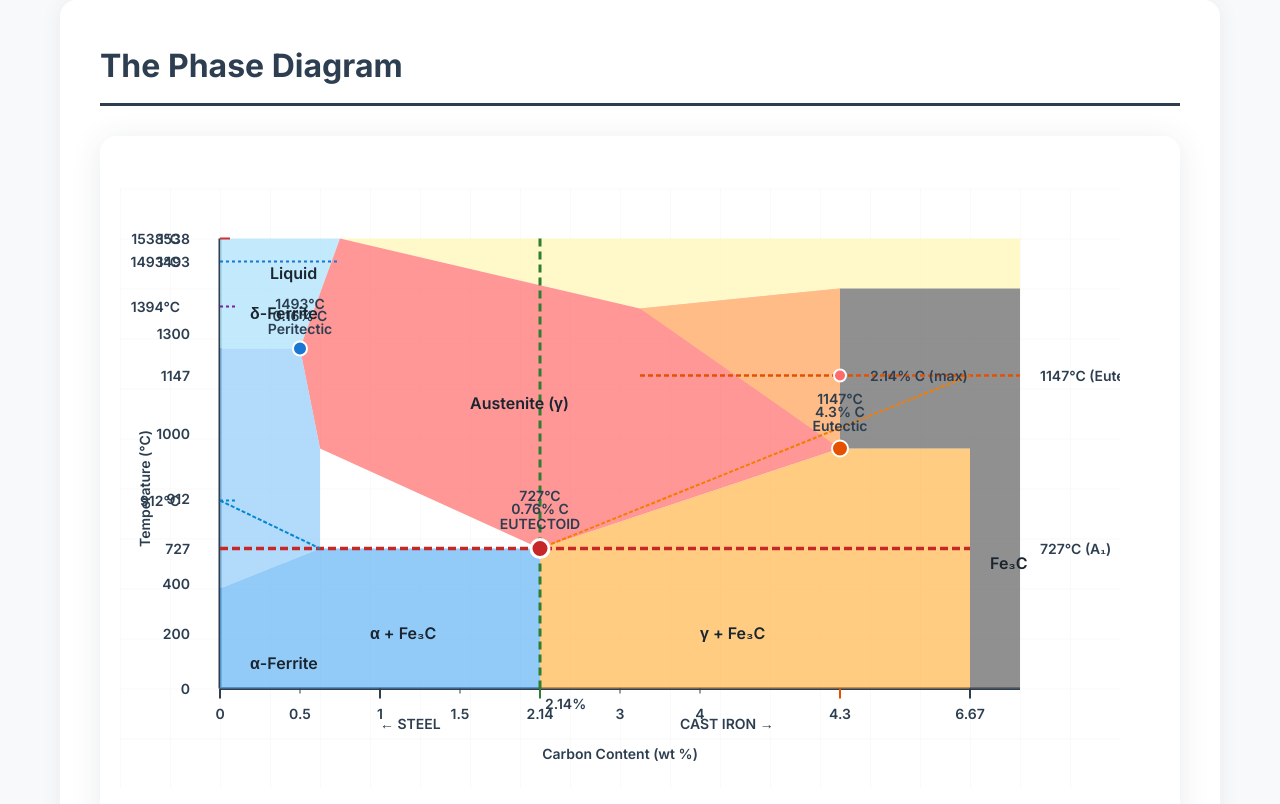
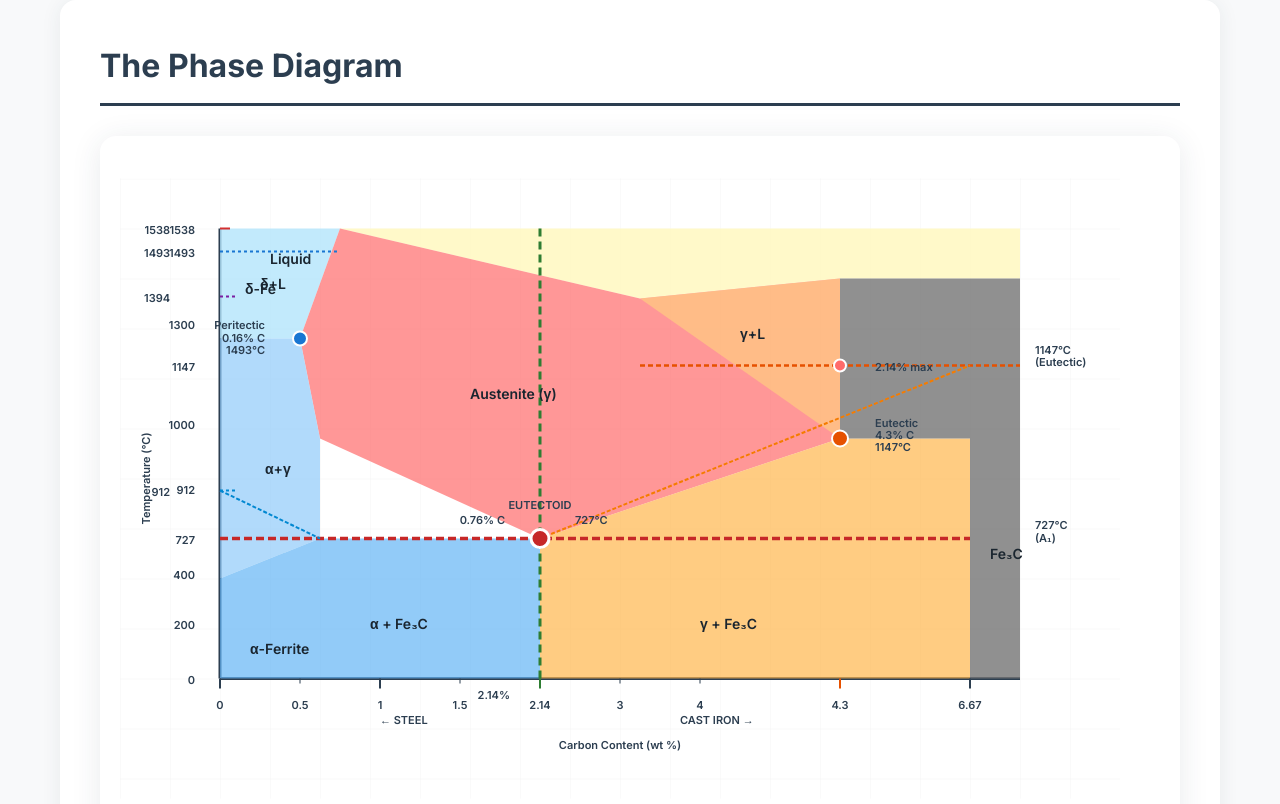
Before and after one commit to Abishek-Tiruvuru/biomaterialsppt, a plain HTML site: page index.html in a window 1280 px wide. Shown: the part 1117-1921 px from the top of the page. Drawn offline with Linux system fonts and the light colour scheme.

```diff
--- a/index.html
+++ b/index.html
@@ -131,14 +131,14 @@
 
         .diagram-label {
             font-family: 'Inter', sans-serif;
-            font-size: 14px;
+            font-size: 11px;
             font-weight: 600;
             fill: var(--primary);
         }
 
         .region-label {
             font-family: 'Inter', sans-serif;
-            font-size: 16px;
+            font-size: 14px;
             font-weight: 600;
             fill: var(--primary-dark);
         }
@@ -365,14 +365,14 @@
             <h2>The Phase Diagram</h2>
 
             <div class="diagram-wrapper">
-                <svg class="phase-diagram" viewBox="0 0 1000 600">
+                <svg class="phase-diagram" viewBox="0 0 1000 620">
                     <!-- Background grid -->
                     <defs>
                         <pattern id="grid" width="50" height="50" patternUnits="userSpaceOnUse">
                             <path d="M 50 0 L 0 0 0 50" fill="none" stroke="#e0e0e0" stroke-width="1" opacity="0.3"/>
                         </pattern>
                     </defs>
-                    <rect width="1000" height="600" fill="url(#grid)"/>
+                    <rect width="1000" height="620" fill="url(#grid)"/>
 
                     <!-- Axes -->
                     <line x1="100" y1="500" x2="900" y2="500" stroke="var(--primary)" stroke-width="3"/>
@@ -412,31 +412,33 @@
                     <path d="M 850 260 L 850 500 L 900 500 L 900 100 L 720 100 L 720 260 Z"
                           fill="#757575" opacity="0.8" class="phase-area" data-phase="Fe₃C"/>
 
-                    <!-- IMPORTANT TEMPERATURE LINES with labels -->
+                    <!-- IMPORTANT TEMPERATURE LINES with labels - REPOSITIONED -->
 
                     <!-- 1538°C - Melting point of pure Fe -->
                     <line x1="100" y1="50" x2="110" y2="50" stroke="#d32f2f" stroke-width="2"/>
-                    <text x="60" y="55" class="diagram-label" font-size="11" fill="#d32f2f" text-anchor="end">1538°C</text>
+                    <text x="50" y="55" class="diagram-label" font-size="10" fill="#d32f2f" text-anchor="end">1538</text>
 
                     <!-- 1493°C - Peritectic -->
                     <line x1="100" y1="73" x2="220" y2="73" stroke="#1976d2" stroke-width="2" stroke-dasharray="3,3"/>
-                    <text x="60" y="78" class="diagram-label" font-size="11" fill="#1976d2" text-anchor="end">1493°C</text>
+                    <text x="50" y="78" class="diagram-label" font-size="10" fill="#1976d2" text-anchor="end">1493</text>
 
                     <!-- 1394°C - Delta to Gamma -->
                     <line x1="100" y1="118" x2="115" y2="118" stroke="#7b1fa2" stroke-width="2" stroke-dasharray="3,3"/>
-                    <text x="60" y="123" class="diagram-label" font-size="11" fill="#7b1fa2" text-anchor="end">1394°C</text>
+                    <text x="50" y="123" class="diagram-label" font-size="10" fill="#7b1fa2" text-anchor="end">1394</text>
 
                     <!-- 1147°C - Eutectic -->
                     <line x1="520" y1="187" x2="900" y2="187" stroke="#e65100" stroke-width="2.5" stroke-dasharray="5,3"/>
-                    <text x="920" y="192" class="diagram-label" font-size="12" fill="#e65100" font-weight="600">1147°C (Eutectic)</text>
+                    <text x="915" y="175" class="diagram-label" font-size="11" fill="#e65100" font-weight="600">1147°C</text>
+                    <text x="915" y="187" class="diagram-label" font-size="10" fill="#e65100">(Eutectic)</text>
 
                     <!-- 912°C - A3 for pure Fe -->
                     <line x1="100" y1="312" x2="115" y2="312" stroke="#0288d1" stroke-width="2" stroke-dasharray="3,3"/>
-                    <text x="60" y="317" class="diagram-label" font-size="11" fill="#0288d1" text-anchor="end">912°C</text>
+                    <text x="50" y="317" class="diagram-label" font-size="10" fill="#0288d1" text-anchor="end">912</text>
 
                     <!-- 727°C - Eutectoid (A1) - MOST IMPORTANT -->
                     <line x1="100" y1="360" x2="850" y2="360" stroke="#c62828" stroke-width="3.5" stroke-dasharray="8,4"/>
-                    <text x="920" y="365" class="diagram-label" font-size="13" fill="#c62828" font-weight="700">727°C (A₁)</text>
+                    <text x="915" y="350" class="diagram-label" font-size="12" fill="#c62828" font-weight="700">727°C</text>
+                    <text x="915" y="363" class="diagram-label" font-size="10" fill="#c62828" font-weight="600">(A₁)</text>
 
                     <!-- A3 line (Ferrite-Austenite boundary) -->
                     <polyline points="100,312 200,360" stroke="#0288d1" stroke-width="2" fill="none" stroke-dasharray="4,2"/>
@@ -446,42 +448,45 @@
 
                     <!-- Steel vs Cast Iron boundary -->
                     <line x1="420" y1="50" x2="420" y2="500" stroke="#2e7d32" stroke-width="3" stroke-dasharray="8,5"/>
-                    <text x="260" y="540" class="diagram-label" font-size="16" fill="#2e7d32" font-weight="700">← STEEL</text>
-                    <text x="560" y="540" class="diagram-label" font-size="16" fill="#2e7d32" font-weight="700">CAST IRON →</text>
-                    <text x="425" y="520" class="diagram-label" font-size="11" fill="#2e7d32" text-anchor="start">2.14%</text>
+                    <text x="260" y="545" class="diagram-label" font-size="14" fill="#2e7d32" font-weight="700">← STEEL</text>
+                    <text x="560" y="545" class="diagram-label" font-size="14" fill="#2e7d32" font-weight="700">CAST IRON →</text>
+                    <text x="390" y="520" class="diagram-label" font-size="10" fill="#2e7d32" text-anchor="end">2.14%</text>
 
-                    <!-- Critical points with DETAILED LABELS -->
+                    <!-- Critical points with DETAILED LABELS - REPOSITIONED -->
 
                     <!-- Peritectic Point -->
                     <circle cx="180" cy="160" r="7" fill="#1976d2" stroke="white" stroke-width="2"/>
-                    <text x="180" y="145" class="diagram-label" text-anchor="middle" font-size="13" font-weight="700" fill="#1976d2">Peritectic</text>
-                    <text x="180" y="132" class="diagram-label" text-anchor="middle" font-size="10" fill="#1976d2">0.16% C</text>
-                    <text x="180" y="120" class="diagram-label" text-anchor="middle" font-size="10" fill="#1976d2">1493°C</text>
+                    <text x="145" y="150" class="diagram-label" text-anchor="end" font-size="12" font-weight="700" fill="#1976d2">Peritectic</text>
+                    <text x="145" y="163" class="diagram-label" text-anchor="end" font-size="9" fill="#1976d2">0.16% C</text>
+                    <text x="145" y="175" class="diagram-label" text-anchor="end" font-size="9" fill="#1976d2">1493°C</text>
 
                     <!-- Eutectoid Point -->
                     <circle cx="420" cy="360" r="9" fill="#c62828" stroke="white" stroke-width="3"/>
-                    <text x="420" y="340" class="diagram-label" text-anchor="middle" font-size="16" font-weight="700" fill="#c62828">EUTECTOID</text>
-                    <text x="420" y="325" class="diagram-label" text-anchor="middle" font-size="12" fill="#c62828" font-weight="600">0.76% C</text>
-                    <text x="420" y="312" class="diagram-label" text-anchor="middle" font-size="12" fill="#c62828" font-weight="600">727°C</text>
+                    <text x="420" y="330" class="diagram-label" text-anchor="middle" font-size="14" font-weight="700" fill="#c62828">EUTECTOID</text>
+                    <text x="385" y="345" class="diagram-label" text-anchor="end" font-size="11" fill="#c62828" font-weight="600">0.76% C</text>
+                    <text x="455" y="345" class="diagram-label" text-anchor="start" font-size="11" fill="#c62828" font-weight="600">727°C</text>
 
                     <!-- Eutectic Point -->
                     <circle cx="720" cy="260" r="8" fill="#e65100" stroke="white" stroke-width="2"/>
-                    <text x="720" y="242" class="diagram-label" text-anchor="middle" font-size="14" font-weight="700" fill="#e65100">Eutectic</text>
-                    <text x="720" y="228" class="diagram-label" text-anchor="middle" font-size="11" fill="#e65100">4.3% C</text>
-                    <text x="720" y="215" class="diagram-label" text-anchor="middle" font-size="11" fill="#e65100">1147°C</text>
+                    <text x="755" y="248" class="diagram-label" text-anchor="start" font-size="13" font-weight="700" fill="#e65100">Eutectic</text>
+                    <text x="755" y="260" class="diagram-label" text-anchor="start" font-size="10" fill="#e65100">4.3% C</text>
+                    <text x="755" y="272" class="diagram-label" text-anchor="start" font-size="10" fill="#e65100">1147°C</text>
 
                     <!-- Maximum carbon solubility in Austenite -->
                     <circle cx="720" cy="187" r="6" fill="#ff6b6b" stroke="white" stroke-width="2"/>
-                    <text x="750" y="192" class="diagram-label" font-size="10" fill="#ff6b6b">2.14% C (max)</text>
+                    <text x="755" y="192" class="diagram-label" font-size="9" fill="#ff6b6b">2.14% max</text>
 
-                    <!-- Phase labels -->
-                    <text x="130" y="130" class="region-label" font-size="15" fill="#1565c0">δ-Ferrite</text>
-                    <text x="130" y="480" class="region-label" font-size="16" fill="#1565c0">α-Ferrite</text>
-                    <text x="350" y="220" class="region-label" font-size="18" fill="#fff" font-weight="700">Austenite (γ)</text>
-                    <text x="250" y="450" class="region-label" font-size="15" fill="#0d47a1">α + Fe₃C</text>
-                    <text x="150" y="90" class="region-label" font-size="15" fill="#f57f17">Liquid</text>
-                    <text x="870" y="380" class="region-label" font-size="15" fill="#fff" font-weight="600">Fe₃C</text>
-                    <text x="580" y="450" class="region-label" font-size="14" fill="#e65100">γ + Fe₃C</text>
+                    <!-- Phase labels - REPOSITIONED -->
+                    <text x="125" y="115" class="region-label" font-size="13" fill="#1565c0">δ-Fe</text>
+                    <text x="130" y="475" class="region-label" font-size="14" fill="#1565c0">α-Ferrite</text>
+                    <text x="350" y="220" class="region-label" font-size="16" fill="#fff" font-weight="700">Austenite (γ)</text>
+                    <text x="250" y="450" class="region-label" font-size="13" fill="#0d47a1">α + Fe₃C</text>
+                    <text x="150" y="85" class="region-label" font-size="13" fill="#f57f17">Liquid</text>
+                    <text x="870" y="380" class="region-label" font-size="13" fill="#fff" font-weight="600">Fe₃C</text>
+                    <text x="580" y="450" class="region-label" font-size="12" fill="#e65100">γ + Fe₃C</text>
+                    <text x="145" y="295" class="region-label" font-size="11" fill="#0d47a1">α+γ</text>
+                    <text x="620" y="160" class="region-label" font-size="11" fill="#ff9800">γ+L</text>
+                    <text x="140" y="110" class="region-label" font-size="11" fill="#1976d2">δ+L</text>
 
                     <!-- X-axis labels (Carbon %) with MORE detail -->
                     <text x="100" y="530" class="diagram-label" text-anchor="middle" font-weight="600">0</text>
@@ -511,21 +516,21 @@
                     <text x="850" y="530" class="diagram-label" text-anchor="middle" font-weight="600">6.67</text>
                     <line x1="850" y1="500" x2="850" y2="510" stroke="var(--primary)" stroke-width="2"/>
 
-                    <text x="500" y="570" class="diagram-label" font-size="18" text-anchor="middle" font-weight="700">Carbon Content (wt %)</text>
+                    <text x="500" y="570" class="diagram-label" font-size="16" text-anchor="middle" font-weight="700">Carbon Content (wt %)</text>
 
                     <!-- Y-axis labels (Temperature) with MORE detail -->
-                    <text x="70" y="505" class="diagram-label" text-anchor="end" font-weight="600">0</text>
-                    <text x="70" y="450" class="diagram-label" text-anchor="end">200</text>
-                    <text x="70" y="400" class="diagram-label" text-anchor="end" font-weight="600">400</text>
-                    <text x="70" y="365" class="diagram-label" text-anchor="end" font-weight="700" fill="#c62828">727</text>
-                    <text x="70" y="315" class="diagram-label" text-anchor="end" font-weight="600" fill="#0288d1">912</text>
-                    <text x="70" y="250" class="diagram-label" text-anchor="end">1000</text>
-                    <text x="70" y="192" class="diagram-label" text-anchor="end" font-weight="600" fill="#e65100">1147</text>
-                    <text x="70" y="150" class="diagram-label" text-anchor="end">1300</text>
-                    <text x="70" y="78" class="diagram-label" text-anchor="end" font-weight="600" fill="#1976d2">1493</text>
-                    <text x="70" y="55" class="diagram-label" text-anchor="end" font-weight="600" fill="#d32f2f">1538</text>
+                    <text x="75" y="505" class="diagram-label" text-anchor="end" font-weight="600">0</text>
+                    <text x="75" y="450" class="diagram-label" text-anchor="end">200</text>
+                    <text x="75" y="400" class="diagram-label" text-anchor="end" font-weight="600">400</text>
+                    <text x="75" y="365" class="diagram-label" text-anchor="end" font-weight="700" fill="#c62828">727</text>
+                    <text x="75" y="315" class="diagram-label" text-anchor="end" font-weight="600" fill="#0288d1">912</text>
+                    <text x="75" y="250" class="diagram-label" text-anchor="end">1000</text>
+                    <text x="75" y="192" class="diagram-label" text-anchor="end" font-weight="600" fill="#e65100">1147</text>
+                    <text x="75" y="150" class="diagram-label" text-anchor="end">1300</text>
+                    <text x="75" y="78" class="diagram-label" text-anchor="end" font-weight="600" fill="#1976d2">1493</text>
+                    <text x="75" y="55" class="diagram-label" text-anchor="end" font-weight="600" fill="#d32f2f">1538</text>
 
-                    <text x="30" y="300" class="diagram-label" text-anchor="middle" font-size="18" font-weight="700" transform="rotate(-90 30 300)">Temperature (°C)</text>
+                    <text x="30" y="300" class="diagram-label" text-anchor="middle" font-size="16" font-weight="700" transform="rotate(-90 30 300)">Temperature (°C)</text>
                 </svg>
 
 
```
